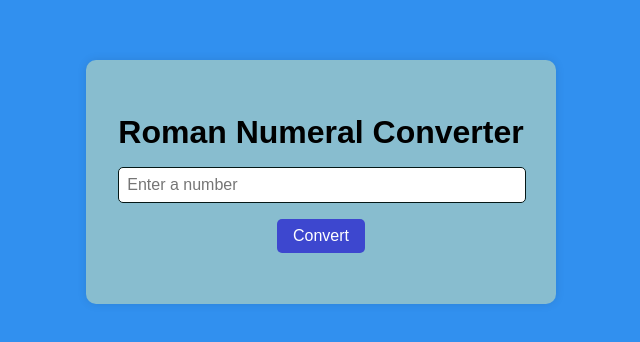
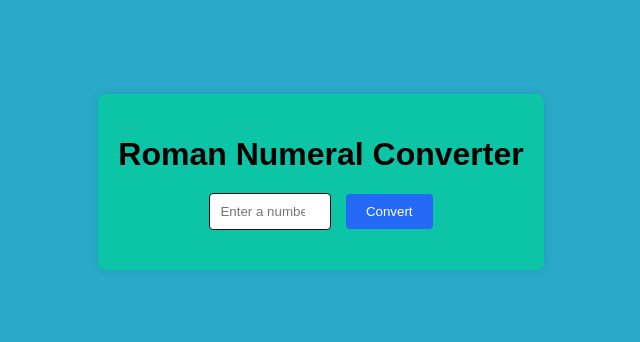
Before and after one commit to latifa-wakili/Roman-Numeral-Converter, a plain HTML site: page index.html in a window 1280 px wide. Shown: the part 218-560 px from the top of the page, without its empty margins (319-959 px from the left). Drawn offline with Linux system fonts and the light colour scheme.

Commit message:
change background colors and resolve some errors

```diff
--- a/script.js
+++ b/script.js
@@ -17,7 +17,7 @@ document.addEventListener('DOMContentLoaded', () => {
     ];
 
     let result = '';
-    for (let i = 0; i < romanNumerals.length; i++) {
+    for (let i = 0; i < romanNumerals.length; i) {
       const { value, numeral } = romanNumerals[i];
       while (num >= value) {
         result += numeral;
--- a/styles.css
+++ b/styles.css
@@ -1,49 +1,48 @@
 body {
+  font-family: Arial, sans-serif;
+  background-color: #2aa9c9;
+  margin: 0;
+  padding: 0;
   display: flex;
   justify-content: center;
   align-items: center;
   height: 100vh;
-  background-color: #3190ef;
-  margin: 0;
-  font-family: Arial, sans-serif;
 }
 
 .container {
+  background-color: #0bc5a6;
+  padding: 20px;
+  border-radius: 8px;
+  box-shadow: 0 0 10px rgba(0, 0, 0, 0.1);
   text-align: center;
-  background-color: #88bdcf;
-  padding: 2rem;
-  border-radius: 10px;
-  box-shadow: 0 0 10px rgba(0, 0, 0, 0.1);
 }
 
 h1 {
-  margin-bottom: 1rem;
+  margin-bottom: 20px;
 }
 
- input {
-  padding: 0.5rem;
-  font-size: 1rem;
-  margin-bottom: 1rem;
-  border: 1px solid #051817;
-  border-radius: 5px;
-  width: calc(100% - 1rem);
+input[type="number"] {
+  padding: 10px;
+  width: 100px;
+  border: 1px solid #101010;
+  border-radius: 4px;
+  margin-right: 10px;
 }
 
 button {
-  padding: 0.5rem 1rem;
-  font-size: 1rem;
+  padding: 10px 20px;
+  background-color: #246af6;
+  color: white;
   border: none;
-  background-color: #3d47cf;
-  color: #ffffff;
-  border-radius: 5px;
+  border-radius: 4px;
   cursor: pointer;
 }
 
 button:hover {
-  background-color: #207fe4;
+  background-color: #0056b3;
 }
 
 #output {
-  margin-top: 1rem;
-  font-size: 1.2rem;
+  margin-top: 20px;
+  font-size: 1.2em;
 }
```
Lines whose indentation alone changed are shown as unchanged.
